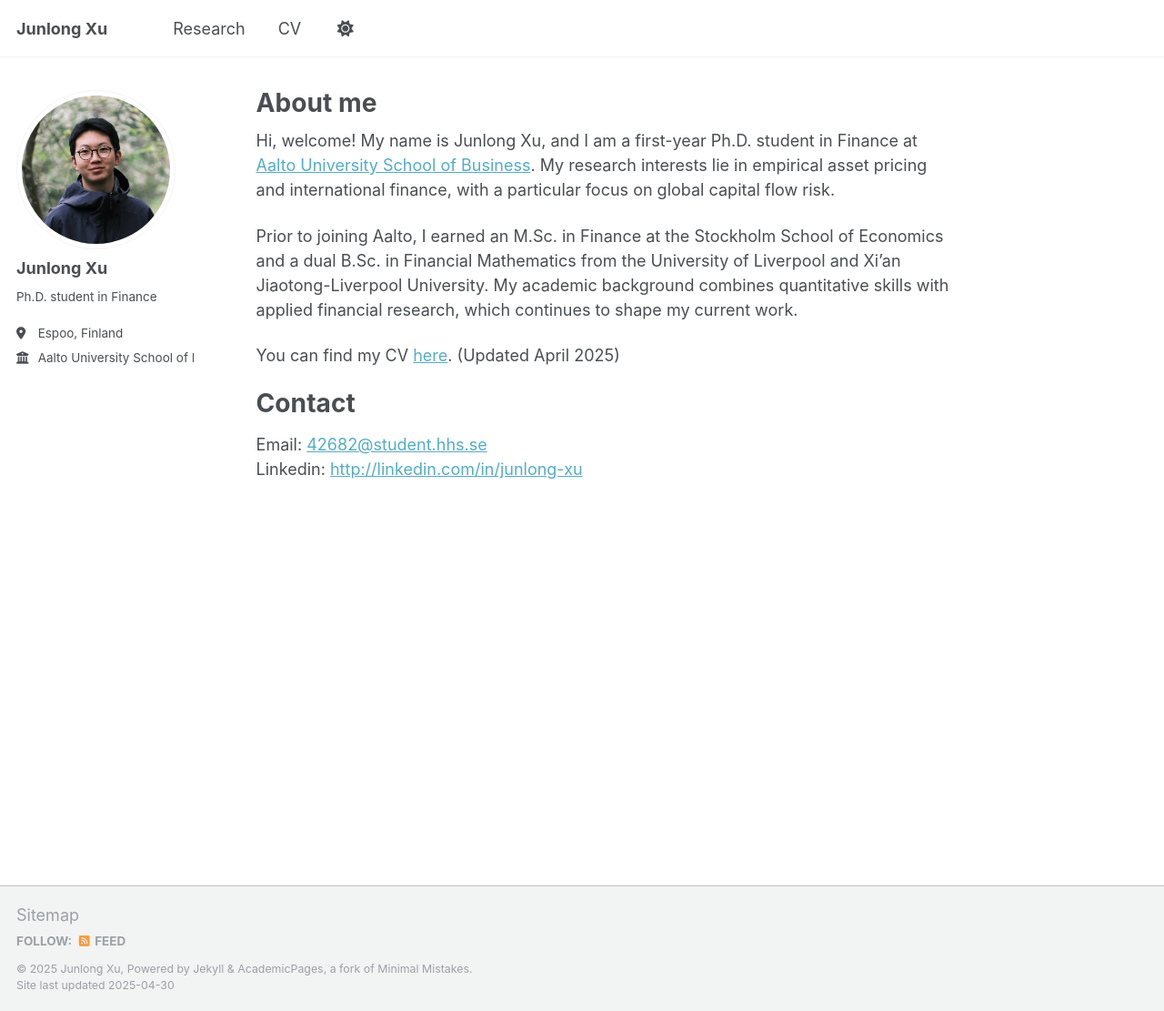
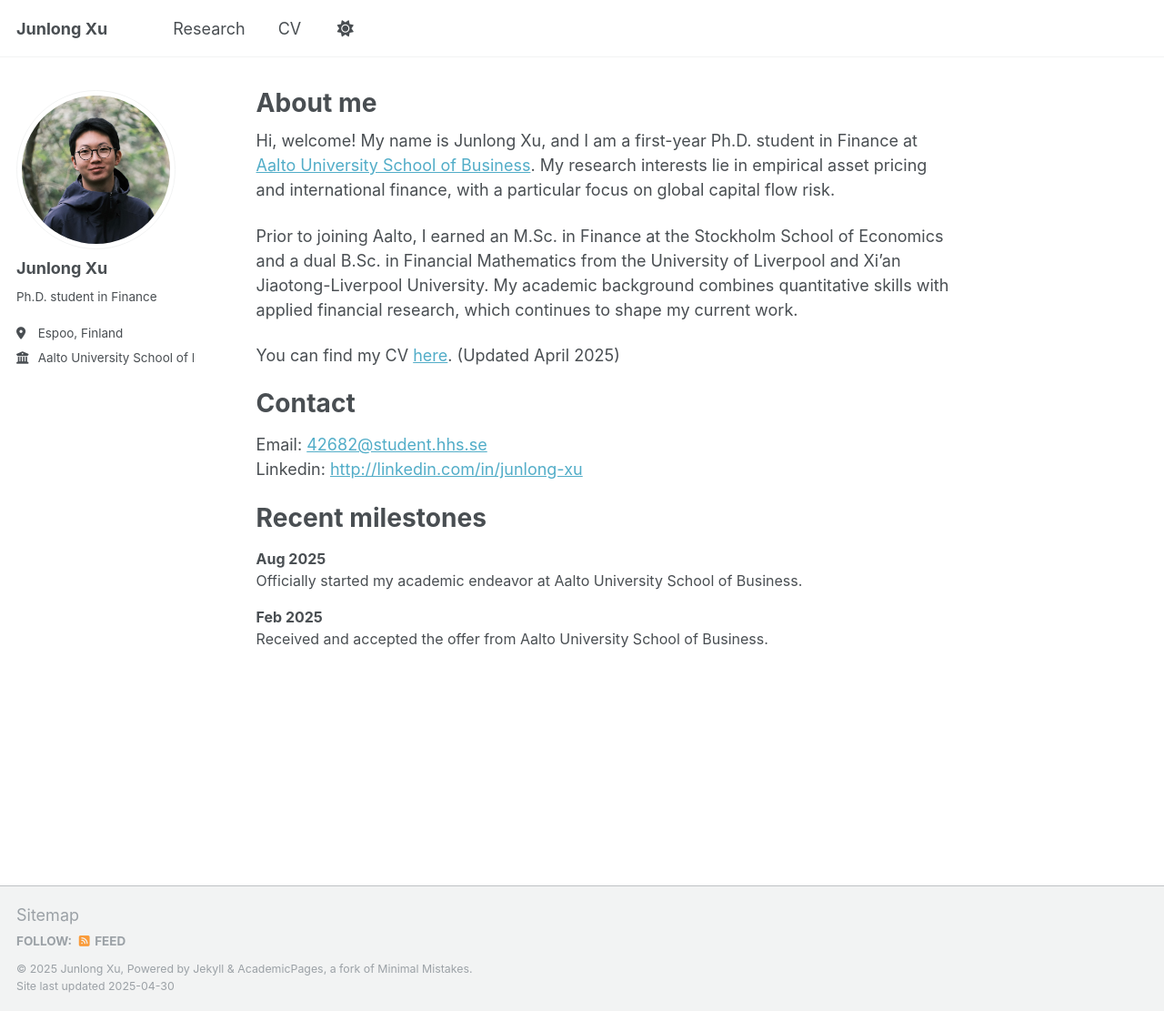
Before and after one commit to JunlongX/junlongx.github.io, a Jekyll site: the page built from _pages/about.md, in a window 1280 px wide and 1111 px high. Shown: the whole window at 91% size. Built offline with Jekyll 4.4.1, drawn with Linux system fonts in a browser that asks for light colours.

Commit message:
Update about.md

```diff
--- a/_pages/about.md
+++ b/_pages/about.md
@@ -19,3 +19,16 @@ Contact
 ======
 Email: [42682@student.hhs.se](mailto:42682@student.hhs.se)
 Linkedin: [http://linkedin.com/in/junlong-xu](http://linkedin.com/in/junlong-xu)
+
+Recent milestones
+======
+<ul style="list-style: none; padding-left: 0; font-size: 16px;">
+  <li>
+    <strong>Aug 2025</strong><br>
+    Officially started my academic endeavor at Aalto University School of Business.
+  </li>
+  <li style="margin-top: 1em;">
+    <strong>Feb 2025</strong><br>
+    Received and accepted the offer from Aalto University School of Business.
+  </li>
+</ul>
```
